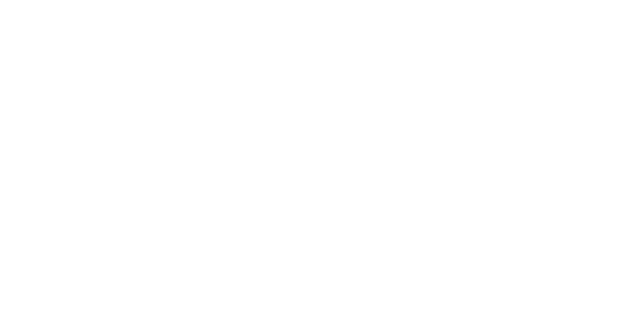
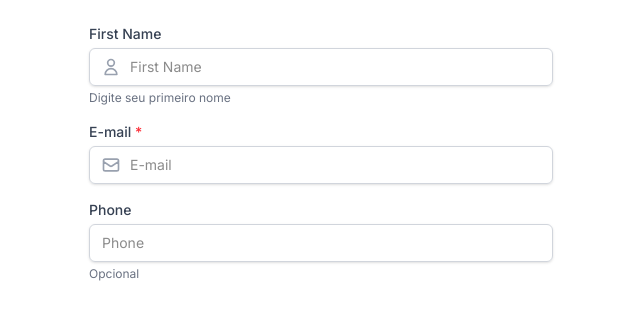
Before and after one commit to dev-erickydias/fronnexus, a Next.js app: page /contact in a window 1280 px wide. Shown: the top 316 px of the page, without its empty margins (319-959 px from the left). Built offline with nearby package versions, Linux system fonts and the light colour scheme.

Commit message:
feat: add input component

```diff
--- a/src/app/contact/page.js
+++ b/src/app/contact/page.js
@@ -1,3 +1,44 @@
-export default function Home() {
-  return <></>;
+// app/contact/page.jsx
+'use client';
+
+import { useState } from 'react';
+import FormInput from '@/components/FormInput';
+import { HiOutlineUser, HiOutlineMail } from 'react-icons/hi';
+
+export default function ContactPage() {
+  const [email, setEmail] = useState('');
+
+  return (
+    <div className="max-w-lg mx-auto p-6 space-y-4">
+      <FormInput
+        label="First Name"
+        name="firstName"
+        placeholder="First Name"
+        icon={<HiOutlineUser className="w-5 h-5" />}
+        helperText="Digite seu primeiro nome"
+      />
+
+      {/* Exemplo controlado */}
+      <FormInput
+        label="E-mail"
+        name="email"
+        type="email"
+        placeholder="E-mail"
+        value={email}
+        onChange={(e) => setEmail(e.target.value)}
+        icon={<HiOutlineMail className="w-5 h-5" />}
+        required
+      />
+
+      {/* Exemplo não-controlado */}
+      <FormInput
+        label="Phone"
+        name="phone"
+        type="tel"
+        placeholder="Phone"
+        defaultValue=""
+        helperText="Opcional"
+      />
+    </div>
+  );
 }
--- /dev/null
+++ b/src/components/FormInput.jsx
@@ -0,0 +1,97 @@
+// components/FormInput.jsx
+'use client';
+
+import React, { useId, useState } from 'react';
+
+/**
+ * Componente de input reutilizável
+ * - Controlado: passe value e onChange
+ * - Não-controlado: omita value/onChange e o componente usa estado interno
+ * - Ícone opcional à esquerda (ReactNode)
+ */
+export default function FormInput({
+  label,
+  name,
+  type = 'text',
+  placeholder = '',
+  value,
+  onChange,
+  defaultValue = '',
+  icon, // ex.: <HiOutlineMail className="w-5 h-5" />
+  required = false,
+  disabled = false,
+  helperText, // texto auxiliar
+  errorText, // mensagem de erro (muda o estilo)
+  className = '',
+  inputClassName = '',
+  ...props
+}) {
+  const autoId = useId();
+  const inputId = name || autoId;
+
+  // estado interno apenas se o componente não for controlado
+  const [innerValue, setInnerValue] = useState(defaultValue);
+
+  const isControlled = value !== undefined;
+
+  const handleChange = (e) => {
+    if (isControlled) {
+      onChange?.(e);
+    } else {
+      setInnerValue(e.target.value);
+      onChange?.(e); // permite escutar mesmo no modo interno
+    }
+  };
+
+  const showError = Boolean(errorText);
+  const baseBorder = showError
+    ? 'border-red-500 focus:border-red-600 focus:ring-red-600'
+    : 'border-gray-300 focus:border-black focus:ring-black';
+
+  return (
+    <div className={`w-full ${className}`}>
+      {label && (
+        <label
+          htmlFor={inputId}
+          className="block text-sm font-medium text-gray-700 mb-1"
+        >
+          {label}
+          {required && <span className="text-red-500"> *</span>}
+        </label>
+      )}
+
+      <div className="relative">
+        {icon && (
+          <span className="absolute inset-y-0 left-0 pl-3 flex items-center pointer-events-none text-gray-400">
+            {icon}
+          </span>
+        )}
+
+        <input
+          id={inputId}
+          name={name}
+          type={type}
+          placeholder={placeholder}
+          required={required}
+          disabled={disabled}
+          value={isControlled ? value : innerValue}
+          onChange={handleChange}
+          className={`block w-full rounded-md border ${baseBorder} shadow-sm sm:text-sm py-2 px-3 ${
+            icon ? 'pl-10' : ''
+          } disabled:bg-gray-100 disabled:cursor-not-allowed ${inputClassName}`}
+          {...props}
+        />
+      </div>
+
+      {(helperText || errorText) && (
+        <p
+          className={`mt-1 text-xs ${
+            showError ? 'text-red-600' : 'text-gray-500'
+          }`}
+        >
+          {showError ? errorText : helperText}
+        </p>
+      )}
+    </div>
+  );
+}
```
Also changed, not shown: package.json (+4 -3 lines), 1 other file (tests, documents, lock files or other folders).
